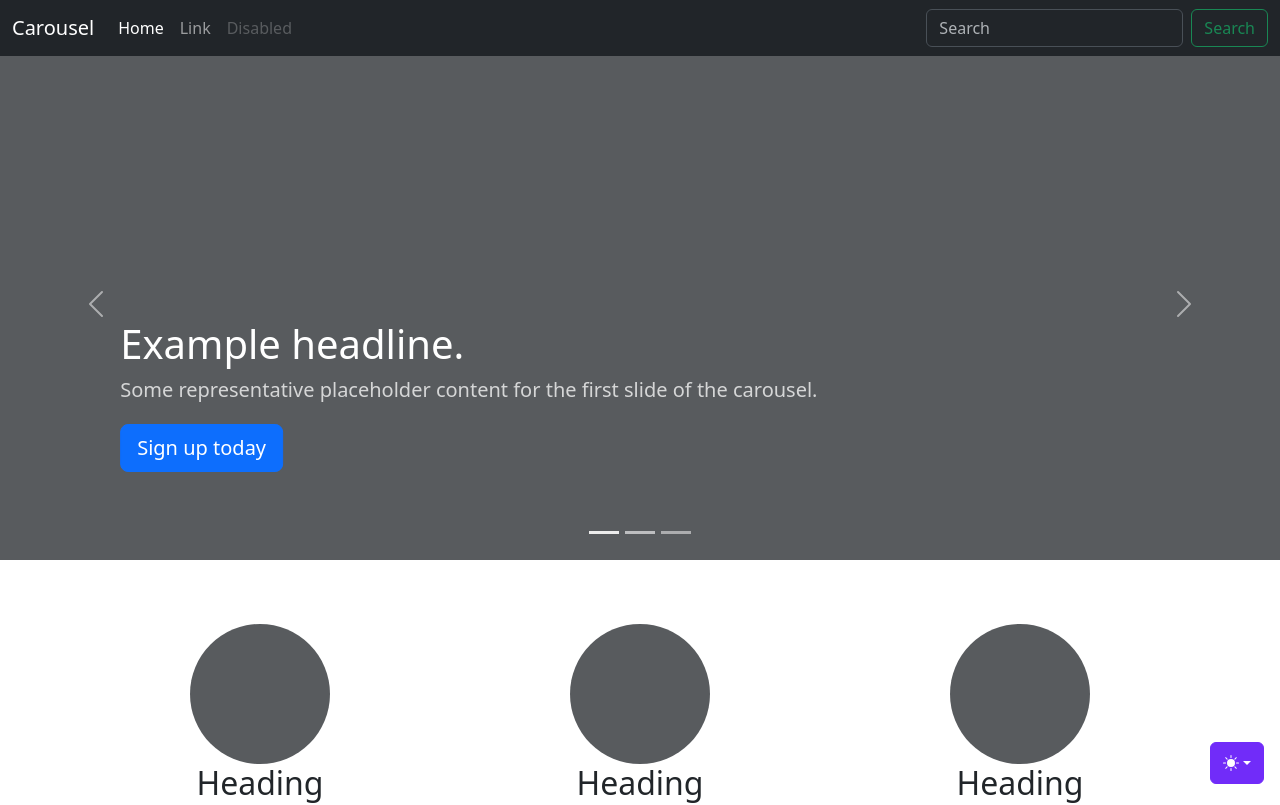
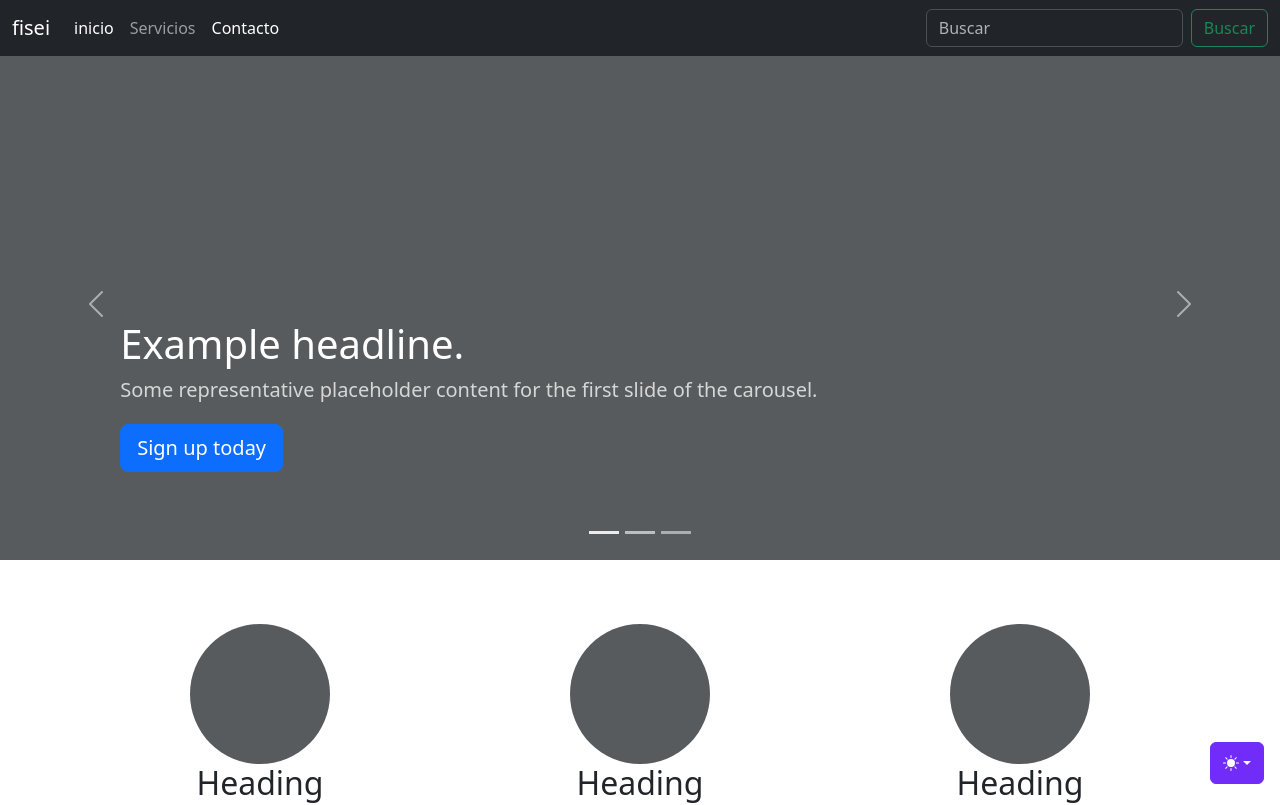
Before and after one commit to The-Fabry/Comandos_Basicos, a plain HTML site: page index.html in a window 1280 px wide. Shown: the top 805 px of the page. Drawn offline with Linux system fonts and the light colour scheme.

Commit message:
Actualiza cabiamos el carrusel y foother a español

```diff
--- a/index.html
+++ b/index.html
@@ -9,7 +9,7 @@
       content="Mark Otto, Jacob Thornton, and Bootstrap contributors"
     />
     <meta name="generator" content="Astro v5.13.2" />
-    <title>Carousel Template · Bootstrap v5.3</title>
+    <title>Fisei</title>
     <link
       rel="canonical"
       href="https://getbootstrap.com/docs/5.3/examples/carousel/"
@@ -192,7 +192,7 @@
     <header data-bs-theme="dark">
       <nav class="navbar navbar-expand-md navbar-dark fixed-top bg-dark">
         <div class="container-fluid">
-          <a class="navbar-brand" href="#">Carousel</a>
+          <a class="navbar-brand" href="#">fisei</a>
           <button
             class="navbar-toggler"
             type="button"
@@ -207,22 +207,22 @@
           <div class="collapse navbar-collapse" id="navbarCollapse">
             <ul class="navbar-nav me-auto mb-2 mb-md-0">
               <li class="nav-item">
-                <a class="nav-link active" aria-current="page" href="#">Home</a>
+                <a class="nav-link active" aria-current="page" href="index.html">inicio</a>
               </li>
-              <li class="nav-item"><a class="nav-link" href="#">Link</a></li>
+              <li class="nav-item"><a class="nav-link" href="servicios.html">Servicios</a></li>
               <li class="nav-item">
-                <a class="nav-link disabled" aria-disabled="true">Disabled</a>
+                <a class="nav-link active" aria-current="page" href="contacto.html">Contacto</a>
               </li>
             </ul>
-            <form class="d-flex" role="search">
+            <form class="d-flex" role="buscar">
               <input
                 class="form-control me-2"
-                type="search"
-                placeholder="Search"
-                aria-label="Search"
+                type="Buscar"
+                placeholder="Buscar"
+                aria-label="Buscar"
               />
               <button class="btn btn-outline-success" type="submit">
-                Search
+                Buscar
               </button>
             </form>
           </div>
@@ -557,10 +557,10 @@
       <!-- /.container -->
       <!-- FOOTER -->
       <footer class="container">
-        <p class="float-end"><a href="#">Back to top</a></p>
+        <p class="float-end"><a href="#">Volver arriba</a></p>
         <p>
-          &copy; 2017–2025 Company, Inc. &middot;
-          <a href="#">Privacy</a> &middot; <a href="#">Terms</a>
+          &copy; 2017–2025 Compañía, Inc. &middot;
+          <a href="#">Privacidad</a> &middot; <a href="#">Contactos</a>
         </p>
       </footer>
     </main>
```
